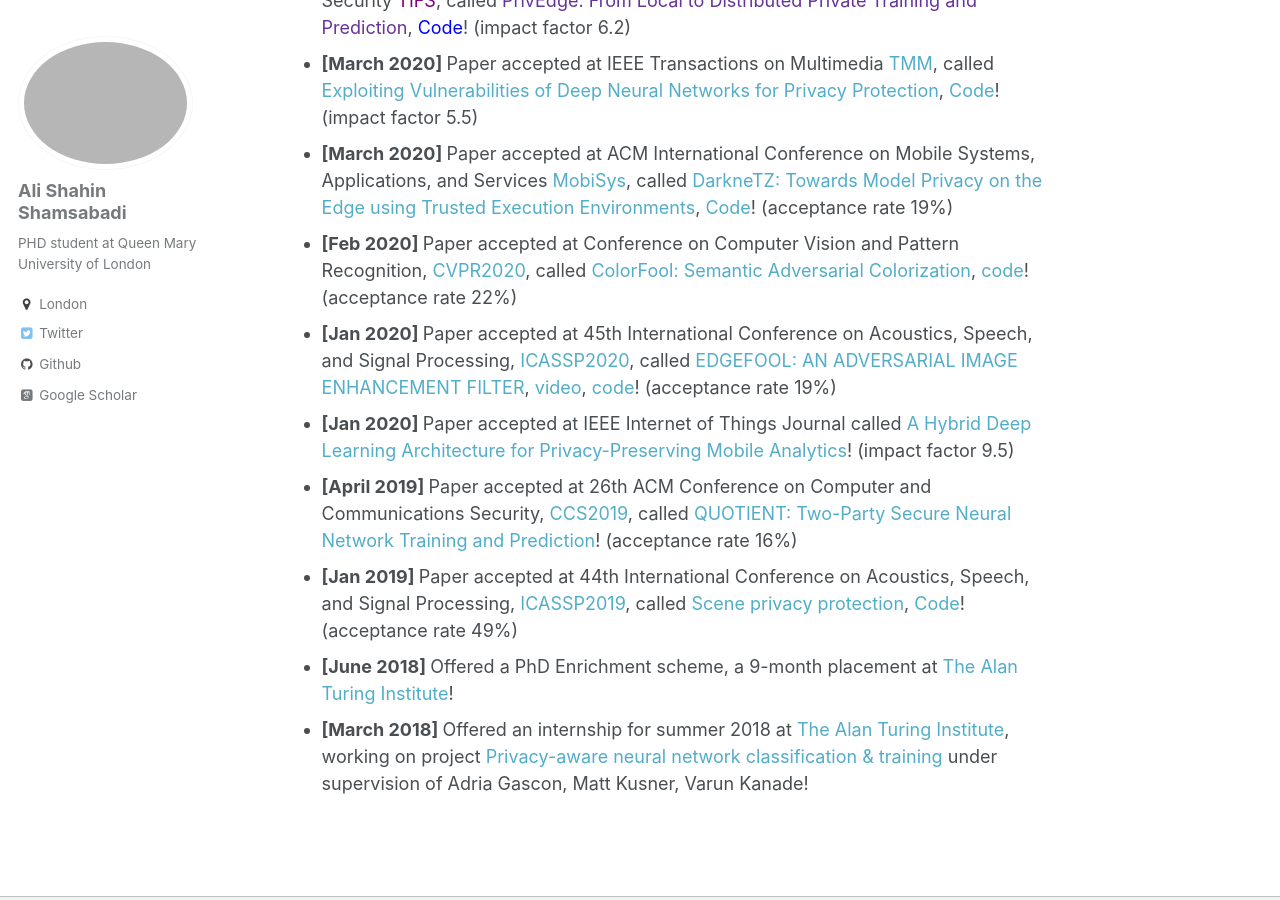
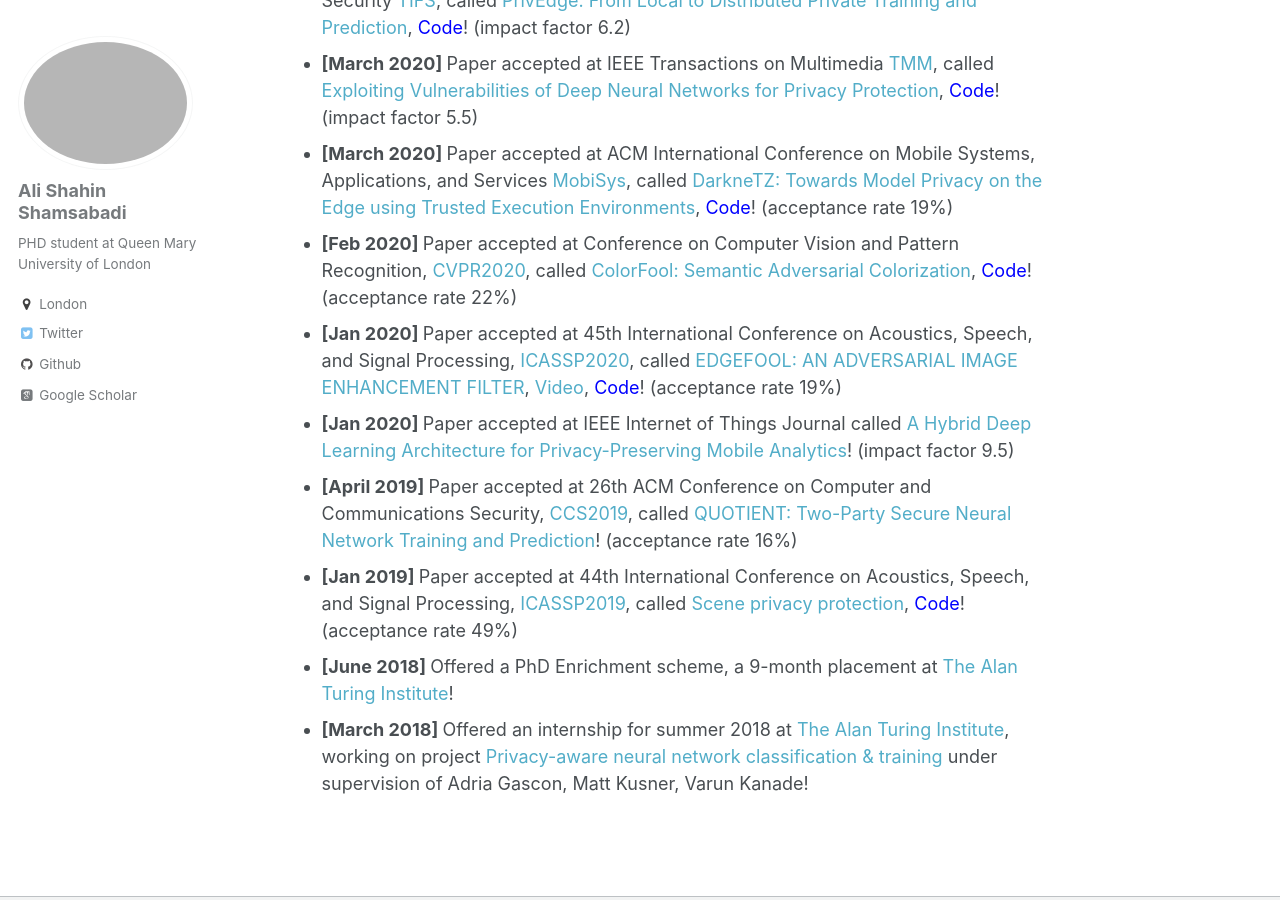
Before and after one commit to AliShahin/AliShahin.github.io, a Jekyll site: the page built from _pages/about.md, in a window 1280 px wide and 900 px high, scrolled down 875 px. Built offline with Jekyll 4.4.1, drawn with Linux system fonts in a browser that asks for light colours; some web fonts are replaced.

Commit message:
Update about.md

```diff
--- a/_pages/about.md
+++ b/_pages/about.md
@@ -17,13 +17,13 @@ I love to explore the intersection of Machine Learning, Privacy and Image Proces
 ## News
 - <b> [July 2020]  </b> Program Committee member of [Adversarial Robustness in the Real World](https://eccv20-adv-workshop.github.io) in ECCV 2020!
 - <b> [April 2020] </b> Selected as 200 young researchers from all over the world for 8th [HEIDELBERG LAUREATE FORUM](https://www.heidelberg-laureate-forum.org/about-us.html) by international experts appointed by award-granting institutions: The Association for Computing Machinery (ACM), the Norwegian Academy of Science and Letters (DNVA) and the International Mathematical Union (IMU)!
-- <b> [March 2020] </b> Paper accepted at IEEE Transactions on Information Forensics and Security [<font color="Purple">TIFS</font>](https://ieeexplore.ieee.org/xpl/RecentIssue.jsp?punumber=10206), called [<font color="RebeccaPurple">PrivEdge: From Local to Distributed Private Training and Prediction</font>](https://arxiv.org/pdf/2004.05574.pdf), [<font color="blue">Code</font>](https://github.com/smartcameras/PrivEdge)! (impact factor 6.2)
-- <b> [March 2020] </b> Paper accepted at IEEE Transactions on Multimedia [TMM](https://ieeexplore.ieee.org/xpl/RecentIssue.jsp?punumber=6046), called [Exploiting Vulnerabilities of Deep Neural Networks for Privacy Protection](https://arxiv.org/pdf/2007.09766.pdf), [Code](https://github.com/smartcameras/RP-FGSM)! (impact factor 5.5)
-- <b> [March 2020] </b> Paper accepted at ACM International Conference on Mobile Systems, Applications, and Services [MobiSys](https://www.sigmobile.org/mobisys/2020/), called [DarkneTZ: Towards Model Privacy on the Edge using Trusted Execution Environments](https://arxiv.org/pdf/2004.05703.pdf), [Code](https://github.com/mofanv/darknetz)! (acceptance rate 19%)
-- <b> [Feb 2020] </b> Paper accepted at Conference on Computer Vision and Pattern Recognition, [CVPR2020](http://cvpr2020.thecvf.com), called [ColorFool: Semantic Adversarial Colorization](https://arxiv.org/pdf/1911.10891.pdf), [code](https://github.com/smartcameras/ColorFool)! (acceptance rate 22%)
-- <b> [Jan 2020] </b> Paper accepted at 45th International Conference on Acoustics, Speech, and Signal Processing, [ICASSP2020](https://2020.ieeeicassp.org), called [EDGEFOOL: AN ADVERSARIAL IMAGE ENHANCEMENT FILTER](https://arxiv.org/pdf/1910.12227.pdf), [video](https://www.youtube.com/watch?time_continue=16&v=jzoo5USTUSs&feature=emb_logo), [code](https://github.com/smartcameras/EdgeFool)! (acceptance rate 19%)
+- <b> [March 2020] </b> Paper accepted at IEEE Transactions on Information Forensics and Security [TIFS](https://ieeexplore.ieee.org/xpl/RecentIssue.jsp?punumber=10206), called [PrivEdge: From Local to Distributed Private Training and Prediction](https://arxiv.org/pdf/2004.05574.pdf), [<font color="blue">Code</font>](https://github.com/smartcameras/PrivEdge)! (impact factor 6.2)
+- <b> [March 2020] </b> Paper accepted at IEEE Transactions on Multimedia [TMM](https://ieeexplore.ieee.org/xpl/RecentIssue.jsp?punumber=6046), called [Exploiting Vulnerabilities of Deep Neural Networks for Privacy Protection](https://arxiv.org/pdf/2007.09766.pdf), [<font color="blue">Code</font>](https://github.com/smartcameras/RP-FGSM)! (impact factor 5.5)
+- <b> [March 2020] </b> Paper accepted at ACM International Conference on Mobile Systems, Applications, and Services [MobiSys](https://www.sigmobile.org/mobisys/2020/), called [DarkneTZ: Towards Model Privacy on the Edge using Trusted Execution Environments](https://arxiv.org/pdf/2004.05703.pdf), [<font color="blue">Code</font>](https://github.com/mofanv/darknetz)! (acceptance rate 19%)
+- <b> [Feb 2020] </b> Paper accepted at Conference on Computer Vision and Pattern Recognition, [CVPR2020](http://cvpr2020.thecvf.com), called [ColorFool: Semantic Adversarial Colorization](https://arxiv.org/pdf/1911.10891.pdf), [<font color="blue">Code</font>](https://github.com/smartcameras/ColorFool)! (acceptance rate 22%)
+- <b> [Jan 2020] </b> Paper accepted at 45th International Conference on Acoustics, Speech, and Signal Processing, [ICASSP2020](https://2020.ieeeicassp.org), called [EDGEFOOL: AN ADVERSARIAL IMAGE ENHANCEMENT FILTER](https://arxiv.org/pdf/1910.12227.pdf), [Video](https://www.youtube.com/watch?time_continue=16&v=jzoo5USTUSs&feature=emb_logo), [<font color="blue">Code</font>](https://github.com/smartcameras/EdgeFool)! (acceptance rate 19%)
 - <b> [Jan 2020] </b> Paper accepted at IEEE Internet of Things Journal called [A Hybrid Deep Learning Architecture for Privacy-Preserving Mobile Analytics](https://arxiv.org/pdf/1703.02952.pdf)! (impact factor 9.5)
 - <b> [April 2019] </b> Paper accepted at 26th ACM Conference on Computer and Communications Security, [CCS2019](https://sigsac.org/ccs/CCS2019/), called [QUOTIENT: Two-Party Secure Neural Network Training and Prediction](https://arxiv.org/pdf/1907.03372.pdf)! (acceptance rate 16%)
-- <b> [Jan 2019] </b> Paper accepted at 44th International Conference on Acoustics, Speech, and Signal Processing, [ICASSP2019](https://2019.ieeeicassp.org), called [Scene privacy protection](https://qmro.qmul.ac.uk/xmlui/bitstream/handle/123456789/56780/Cavallaro%20Scene%20privacy%20protection%202019%20Accepted.pdf?sequence=2), [Code](https://github.com/smartcameras/P-FGSM)! (acceptance rate 49%)
+- <b> [Jan 2019] </b> Paper accepted at 44th International Conference on Acoustics, Speech, and Signal Processing, [ICASSP2019](https://2019.ieeeicassp.org), called [Scene privacy protection](https://qmro.qmul.ac.uk/xmlui/bitstream/handle/123456789/56780/Cavallaro%20Scene%20privacy%20protection%202019%20Accepted.pdf?sequence=2), [<font color="blue">Code</font>](https://github.com/smartcameras/P-FGSM)! (acceptance rate 49%)
 - <b> [June 2018] </b> Offered a PhD Enrichment scheme, a 9-month placement at [The Alan Turing Institute](https://www.turing.ac.uk)!
 - <b> [March 2018] </b> Offered an internship for summer 2018 at [The Alan Turing Institute](https://www.turing.ac.uk), working on project [Privacy-aware neural network classification & training](https://aticdn.s3-eu-west-1.amazonaws.com/2017/12/Internship-Project-Descriptions-2018-FINAL-WC.pdf) under supervision of Adria Gascon, Matt Kusner, Varun Kanade!
```
